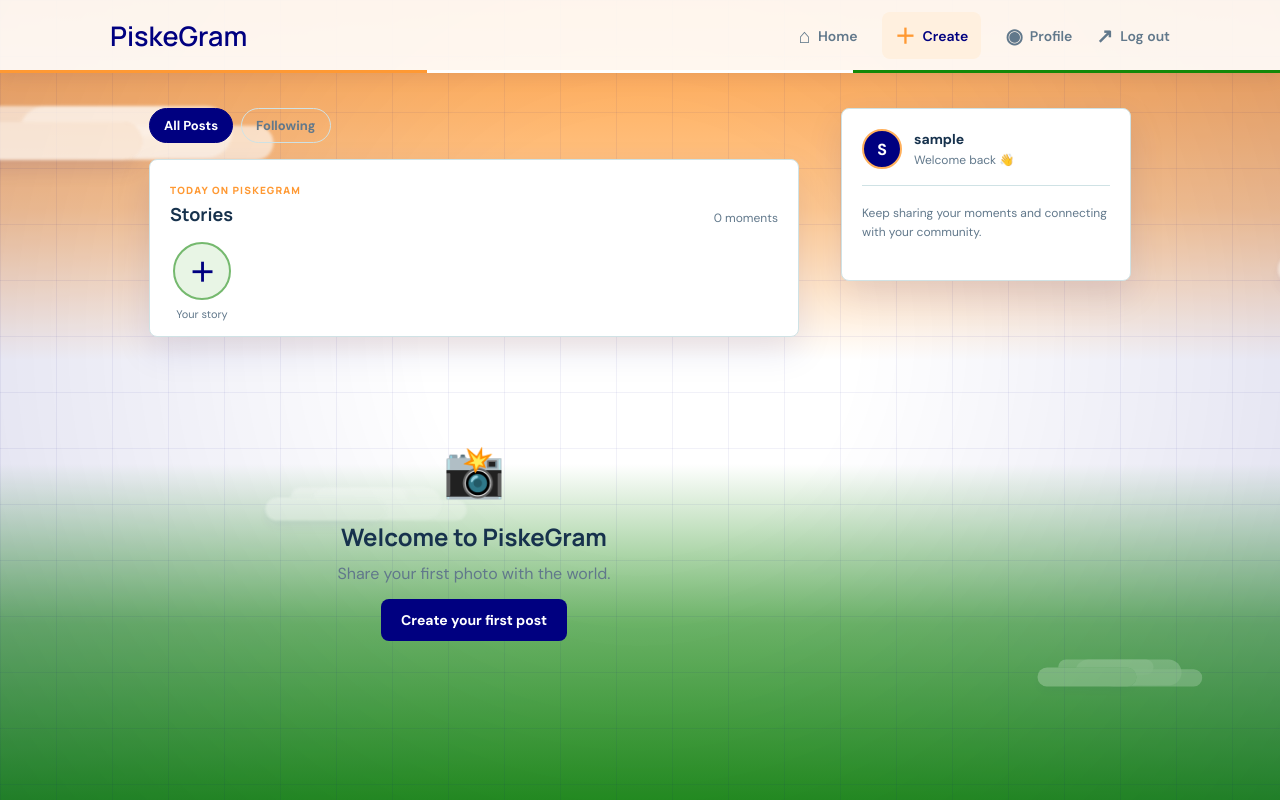
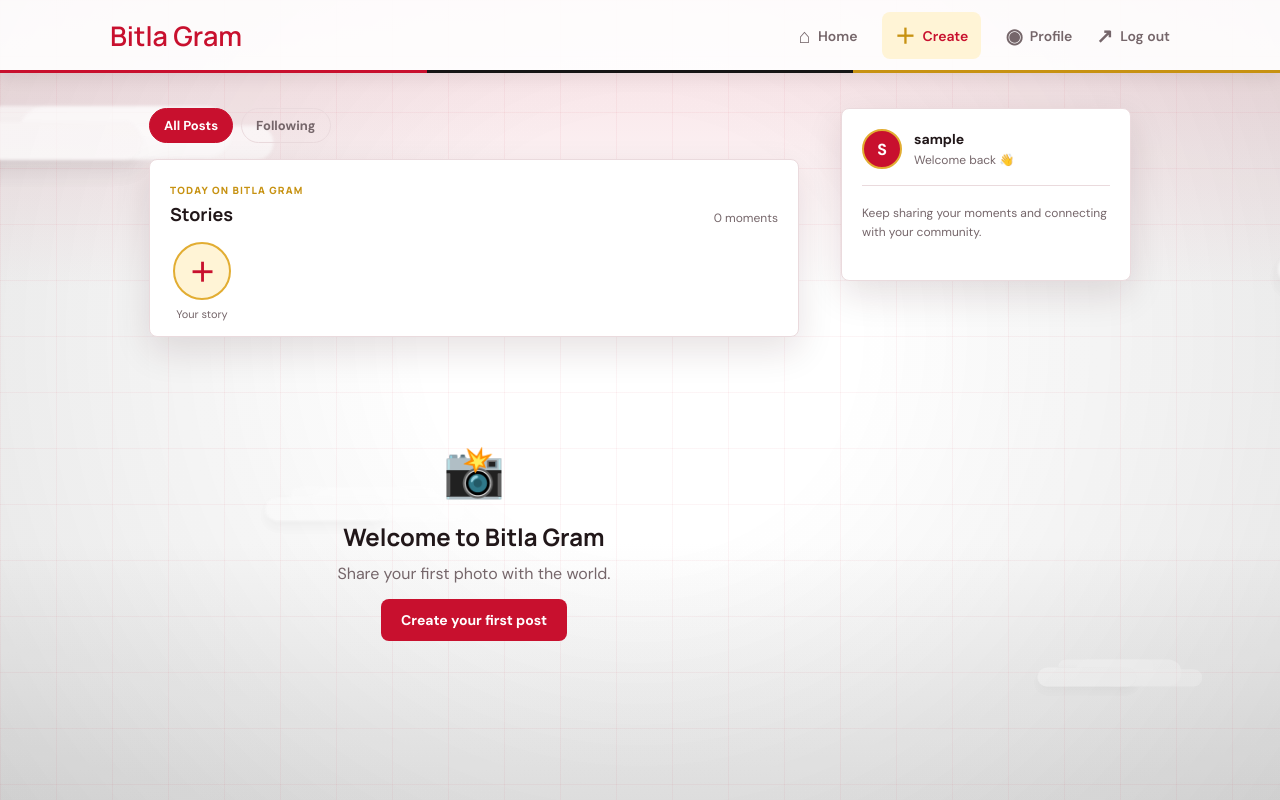
Before and after one commit to Sai25-piske/Sample-socialmedia-app-test, a Flask app: page / in a window 1280 px wide. Run offline with Flask 3, Linux system fonts and the light colour scheme; the visitor is signed in with stand-in values (Sample User, id 1); data that the repository does not hold is empty.

Commit message:
another-test-version

```diff
--- a/static/css/style.css
+++ b/static/css/style.css
@@ -5,17 +5,17 @@
 }
 
 :root {
-    --sky-50: #f2fbfe;
-    --sky-100: #dff4fb;
-    --sky-300: #87ceeb;
-    --sky-500: #2f9dcc;
-    --brown-100: #eadfd5;
-    --brown-500: #795548;
-    --brown-700: #5a3825;
-    --brown-900: #3f271b;
-    --surface: #fffdfb;
-    --muted: #8b7770;
-    --border: #e6d8cf;
+    --sky-50: #fff7f7;
+    --sky-100: #fde8eb;
+    --sky-300: #e97886;
+    --sky-500: #c8102e;
+    --brown-100: #fff4d6;
+    --brown-500: #c79212;
+    --brown-700: #c8102e;
+    --brown-900: #211719;
+    --surface: #ffffff;
+    --muted: #75666a;
+    --border: #eadadd;
 }
 
 body {
@@ -725,37 +725,37 @@ a {
     color: var(--muted);
 }
 
-/* SKY + GOLD SOCIAL SYSTEM */
+/* RCB-inspired red, black, and gold theme */
 :root {
-    --sky-50: #f2fbff;
-    --sky-100: #d9f2fb;
-    --sky-300: #77cbe6;
-    --sky-500: #178fba;
-    --saffron-100: #fff0df;
-    --saffron-300: #ffb05c;
-    --saffron-500: #ff9933;
-    --green-100: #e8f5e5;
-    --green-300: #75b96e;
-    --green-500: #138808;
-    --navy: #000080;
-    --ink: #17324d;
-    --muted: #61788b;
+    --sky-50: #fff7f7;
+    --sky-100: #fde8eb;
+    --sky-300: #e97886;
+    --sky-500: #c8102e;
+    --saffron-100: #fff4d6;
+    --saffron-300: #e2ad32;
+    --saffron-500: #c79212;
+    --green-100: #fff4d6;
+    --green-300: #e2ad32;
+    --green-500: #9b6e00;
+    --navy: #151515;
+    --ink: #211719;
+    --muted: #75666a;
     --surface: #ffffff;
-    --border: #cfe2e5;
-    --shadow: 0 14px 36px rgba(0, 0, 128, .10);
+    --border: #eadadd;
+    --shadow: 0 14px 36px rgba(56, 13, 22, .12);
     --gold-100: var(--saffron-100);
     --gold-300: var(--saffron-300);
     --gold-500: var(--saffron-500);
     --brown-100: var(--saffron-100);
     --brown-500: var(--saffron-500);
-    --brown-700: var(--navy);
+    --brown-700: var(--sky-500);
     --brown-900: var(--ink);
 }
 
 body {
     font-family: "DM Sans", sans-serif;
     background:
-        linear-gradient(180deg, rgba(255, 153, 51, .92) 0%, rgba(255, 175, 92, .68) 26%, rgba(255, 255, 255, .96) 45%, rgba(255, 255, 255, .96) 58%, rgba(19, 136, 8, .62) 78%, rgba(19, 136, 8, .92) 100%),
+        linear-gradient(180deg, rgba(200, 16, 46, .14) 0%, rgba(255, 255, 255, .96) 36%, rgba(255, 255, 255, .96) 68%, rgba(21, 21, 21, .10) 100%),
         #ffffff;
     color: var(--ink);
     min-height: 100vh;
@@ -768,9 +768,9 @@ body::before {
     inset: 0;
     z-index: -1;
     background:
-        linear-gradient(rgba(0, 0, 128, .055) 1px, transparent 1px),
-        linear-gradient(90deg, rgba(0, 0, 128, .055) 1px, transparent 1px),
-        radial-gradient(circle at 50% 42%, transparent 0 27%, rgba(0, 0, 128, .13) 100%);
+        linear-gradient(rgba(200, 16, 46, .045) 1px, transparent 1px),
+        linear-gradient(90deg, rgba(200, 16, 46, .045) 1px, transparent 1px),
+        radial-gradient(circle at 50% 42%, transparent 0 27%, rgba(21, 21, 21, .11) 100%);
     background-size: 56px 56px, 56px 56px, 100% 100%;
     content: "";
     pointer-events: none;
@@ -797,7 +797,7 @@ body::before {
         42px -22px 0 -4px rgba(255, 255, 255, .72),
         92px -10px 0 8px rgba(255, 255, 255, .72),
         148px 2px 0 -2px rgba(255, 255, 255, .72),
-        0 12px 24px rgba(0, 0, 128, .12);
+        0 12px 24px rgba(21, 21, 21, .12);
 }
 
 .cloud-one {
@@ -853,7 +853,7 @@ h1, h2, h3, .logo, .eyebrow {
     height: 72px;
     background: rgba(255, 255, 255, .90);
     border-bottom: 1px solid var(--border);
-    box-shadow: 0 4px 18px rgba(0, 0, 128, .08);
+    box-shadow: 0 4px 18px rgba(21, 21, 21, .08);
     position: sticky;
 }
 
@@ -865,9 +865,9 @@ h1, h2, h3, .logo, .eyebrow {
     height: 3px;
     background: linear-gradient(
         90deg,
-        var(--saffron-500) 0 33.33%,
-        #ffffff 33.33% 66.66%,
-        var(--green-500) 66.66% 100%
+        var(--sky-500) 0 33.33%,
+        var(--navy) 33.33% 66.66%,
+        var(--gold-500) 66.66% 100%
     );
     content: "";
 }
--- a/static/js/app.js
+++ b/static/js/app.js
@@ -84,7 +84,7 @@ document.addEventListener("DOMContentLoaded", function () {
         button.addEventListener("click", async function () {
             const shareUrl = button.dataset.shareUrl;
             if (navigator.share) {
-                await navigator.share({ title: "PiskeGram", url: shareUrl });
+                await navigator.share({ title: "Bitla Gram", url: shareUrl });
             } else {
                 await navigator.clipboard.writeText(shareUrl);
                 button.classList.add("shared");
--- a/templates/base.html
+++ b/templates/base.html
@@ -12,7 +12,7 @@
 
     <title>
         {% block title %}
-        PiskeGram
+        Bitla Gram
         {% endblock %}
     </title>
 
@@ -52,7 +52,7 @@
                 href="{{ url_for('feed') }}"
                 class="logo"
             >
-                PiskeGram
+                Bitla Gram
             </a>
 
             <div class="nav-links">
--- a/templates/edit_profile.html
+++ b/templates/edit_profile.html
@@ -1,7 +1,7 @@
 {% extends "base.html" %}
 
 {% block title %}
-Edit Profile • PiskeGram
+Edit Profile • Bitla Gram
 {% endblock %}
 
 {% block content %}
--- a/templates/feed.html
+++ b/templates/feed.html
@@ -1,7 +1,7 @@
 {% extends "base.html" %}
 
 {% block title %}
-Home • PiskeGram
+Home • Bitla Gram
 {% endblock %}
 
 {% block content %}
@@ -26,7 +26,7 @@ Home • PiskeGram
         <section class="stories-panel" aria-label="Stories">
             <div class="section-heading">
                 <div>
-                    <span class="eyebrow">Today on PiskeGram</span>
+                    <span class="eyebrow">Today on Bitla Gram</span>
                     <h2>Stories</h2>
                 </div>
                 <span class="story-count">{{ posts|length }} moments</span>
@@ -253,7 +253,7 @@ Home • PiskeGram
             {% else %}
 
             <h2>
-                Welcome to PiskeGram
+                Welcome to Bitla Gram
             </h2>
 
             <p>
--- a/templates/login.html
+++ b/templates/login.html
@@ -1,7 +1,7 @@
 {% extends "base.html" %}
 
 {% block title %}
-Login • PiskeGram
+Login • Bitla Gram
 {% endblock %}
 
 {% block content %}
@@ -11,7 +11,7 @@ Login • PiskeGram
     <div class="auth-card">
 
         <div class="auth-logo">
-            PiskeGram
+            Bitla Gram
         </div>
 
         <p class="auth-subtitle">
--- a/templates/profile.html
+++ b/templates/profile.html
@@ -1,7 +1,7 @@
 {% extends "base.html" %}
 
 {% block title %}
-{{ user.username }} • PiskeGram
+{{ user.username }} • Bitla Gram
 {% endblock %}
 
 {% block content %}
@@ -99,7 +99,7 @@
 
             {% endif %}
 
-            <p class="profile-presence">Sharing bright moments from PiskeGram.</p>
+            <p class="profile-presence">Sharing bright moments from Bitla Gram.</p>
 
         </div>
 
--- a/templates/register.html
+++ b/templates/register.html
@@ -1,7 +1,7 @@
 {% extends "base.html" %}
 
 {% block title %}
-Create Account • PiskeGram
+Create Account • Bitla Gram
 {% endblock %}
 
 {% block content %}
@@ -11,7 +11,7 @@ Create Account • PiskeGram
     <div class="auth-card">
 
         <div class="auth-logo">
-            PiskeGram
+            Bitla Gram
         </div>
 
         <p class="auth-subtitle">
--- a/templates/upload.html
+++ b/templates/upload.html
@@ -1,7 +1,7 @@
 {% extends "base.html" %}
 
 {% block title %}
-Create Post • PiskeGram
+Create Post • Bitla Gram
 {% endblock %}
 
 {% block content %}
```
Also changed, not shown: .github/workflows/Piskegram.yml, 1 other file.
